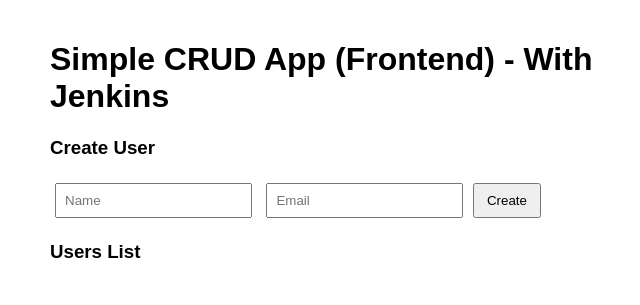
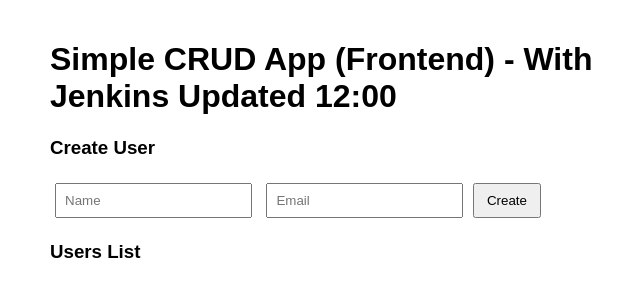
Before and after one commit to muraliveesambattu/node-crud-app, a website: page public/index.html in a window 1280 px wide. Shown: the whole page, without its empty margins (290-930 px from the left). Drawn offline with Linux system fonts and the light colour scheme; no server answers.

Commit message:
Updated Now

```diff
--- a/public/index.html
+++ b/public/index.html
@@ -27,7 +27,7 @@
   </style>
 </head>
 <body>
-  <h1>Simple CRUD App (Frontend) - With Jenkins</h1>
+  <h1>Simple CRUD App (Frontend) - With Jenkins Updated 12:00</h1>
 
   <h3>Create User</h3>
   <input id="name" type="text" placeholder="Name" />
```
